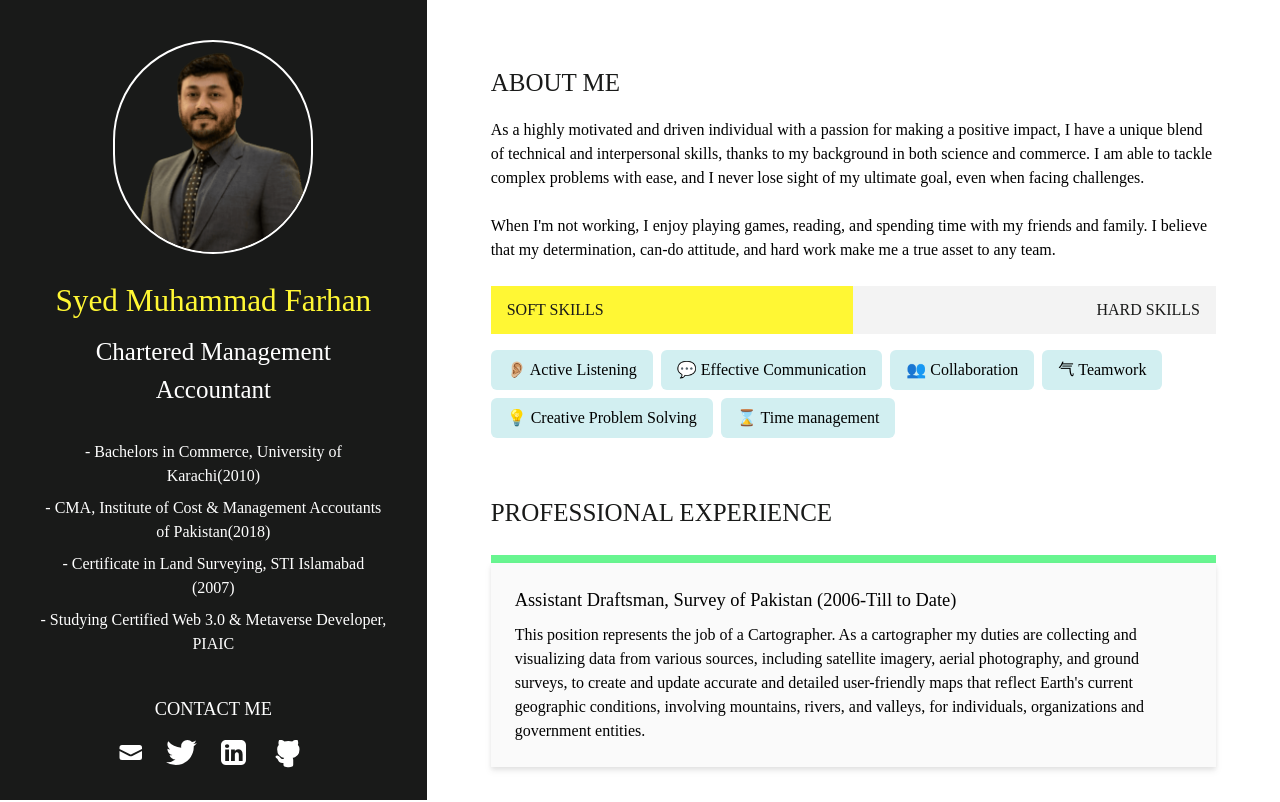
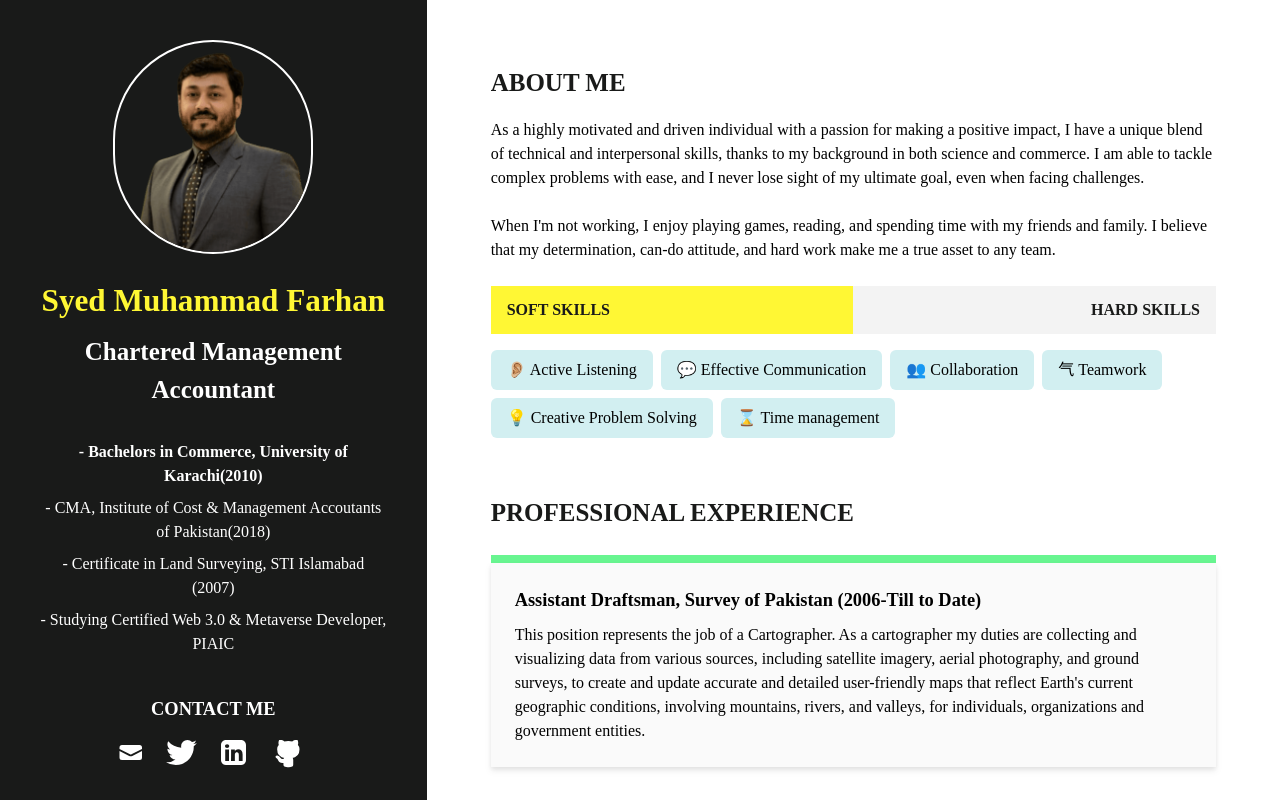
Before and after one commit to syedmuhammadfarhan/resume-app, a Next.js app: page / in a window 1280 px wide. Shown: the top 802 px of the page. Built offline with nearby package versions, Linux system fonts and the light colour scheme.

Commit message:
after font-bold

```diff
--- a/app/component/about-me.tsx
+++ b/app/component/about-me.tsx
@@ -21,7 +21,7 @@ const AboutMe = ({
   const id = useId();
   return (
     <section>
-      <h2 className="mb-4"> {title}</h2>
+      <h2 className="mb-4 font-semibold"> {title}</h2>
       {body?.map((el, i) => (
         <p key={`${id}_${i}`} className="mb-6">
           {el}
--- a/app/component/icons/github.tsx
+++ b/app/component/icons/github.tsx
@@ -1,4 +1,4 @@
-import React from 'react'
+import React from "react";
 
 export const Github = ({ className }: any) => (
   <svg
@@ -10,11 +10,11 @@ export const Github = ({ className }: any) => (
     className="cf-icon-svg"
     stroke="#ffffff"
   >
-    <g id="SVGRepo_bgCarrier" stroke-width="0"></g>
+    <g id="SVGRepo_bgCarrier" strokeWidth="0"></g>
     <g
       id="SVGRepo_tracerCarrier"
-      stroke-linecap="round"
-      stroke-linejoin="round"
+      strokeLinecap="round"
+      strokeLinejoin="round"
     ></g>
     <g id="SVGRepo_iconCarrier">
       <path d="M9.464 17.178a4.506 4.506 0 0 1-2.013.317 4.29 4.29 0 0 1-2.007-.317.746.746 0 0 1-.277-.587c0-.22-.008-.798-.012-1.567-2.564.557-3.105-1.236-3.105-1.236a2.44 2.44 0 0 0-1.024-1.348c-.836-.572.063-.56.063-.56a1.937 1.937 0 0 1 1.412.95 1.962 1.962 0 0 0 2.682.765 1.971 1.971 0 0 1 .586-1.233c-2.046-.232-4.198-1.023-4.198-4.554a3.566 3.566 0 0 1 .948-2.474 3.313 3.313 0 0 1 .091-2.438s.773-.248 2.534.945a8.727 8.727 0 0 1 4.615 0c1.76-1.193 2.532-.945 2.532-.945a3.31 3.31 0 0 1 .092 2.438 3.562 3.562 0 0 1 .947 2.474c0 3.54-2.155 4.32-4.208 4.548a2.195 2.195 0 0 1 .625 1.706c0 1.232-.011 2.227-.011 2.529a.694.694 0 0 1-.272.587z"></path>
--- a/app/component/professional-experience.tsx
+++ b/app/component/professional-experience.tsx
@@ -15,7 +15,7 @@ const ProfessionalExperience = ({
   const { title, experiences } = data;
   return (
     <section>
-      <h2 className="mb-6"> {title}</h2>
+      <h2 className="mb-6 font-semibold"> {title}</h2>
       <div className="flex flex-col gap-6">
         {experiences.map(({ role, description, current }) => (
           <div key={role} className="flex flex-col rounded-lg">
--- a/app/component/projects.tsx
+++ b/app/component/projects.tsx
@@ -15,7 +15,7 @@ const Projects = ({
   const { title, experiences } = data;
   return (
     <section>
-      <h2 className="mb-6"> {title}</h2>
+      <h2 className="mb-6 font-semibold"> {title}</h2>
       <div className="flex flex-col gap-6">
         {experiences.map(({ name, description, current }) => (
           <div key={name} className="flex flex-col rounded-lg">
--- a/app/component/sidebar.tsx
+++ b/app/component/sidebar.tsx
@@ -27,10 +27,10 @@ const Sidebar = ({
           alt="farhan"
           aria-label="farhan"
         />
-        <h1 className="mb-2 text-center">{name}</h1>
-        <h2 className="mb-8 text-center">{role}</h2>
+        <h1 className="mb-2 text-center font-bold">{name}</h1>
+        <h2 className="mb-8 text-center font-semibold">{role}</h2>
         <div className="text-center">
-          <p className="mb-2">{education[0]}</p>
+          <p className="mb-2 font-semibold">{education[0]}</p>
           <p className="mb-2">{education[1]}</p>
           <p className="mb-2">{education[2]}</p>
           <p className="mb-2">{education[3]}</p>
--- a/app/global.css
+++ b/app/global.css
@@ -10,7 +10,7 @@
 		@apply  md:text-2xl;
 	}
 	h3 {
-		@apply text-lg;
+		@apply text-lg font-semibold;
 	}
 	h4 {
 		@apply text-base;
@@ -43,7 +43,7 @@ main h2 {
 }
 
 .btn {
-	@apply w-1/2 h-12 text-black font-display uppercase text-base px-4 transition ease-in-out hover:text-yellow hover:bg-black duration-200;
+	@apply w-1/2 h-12 text-black font-display uppercase text-base font-semibold px-4 transition ease-in-out hover:text-yellow hover:bg-black duration-200;
 }
 
 .skill {
```
